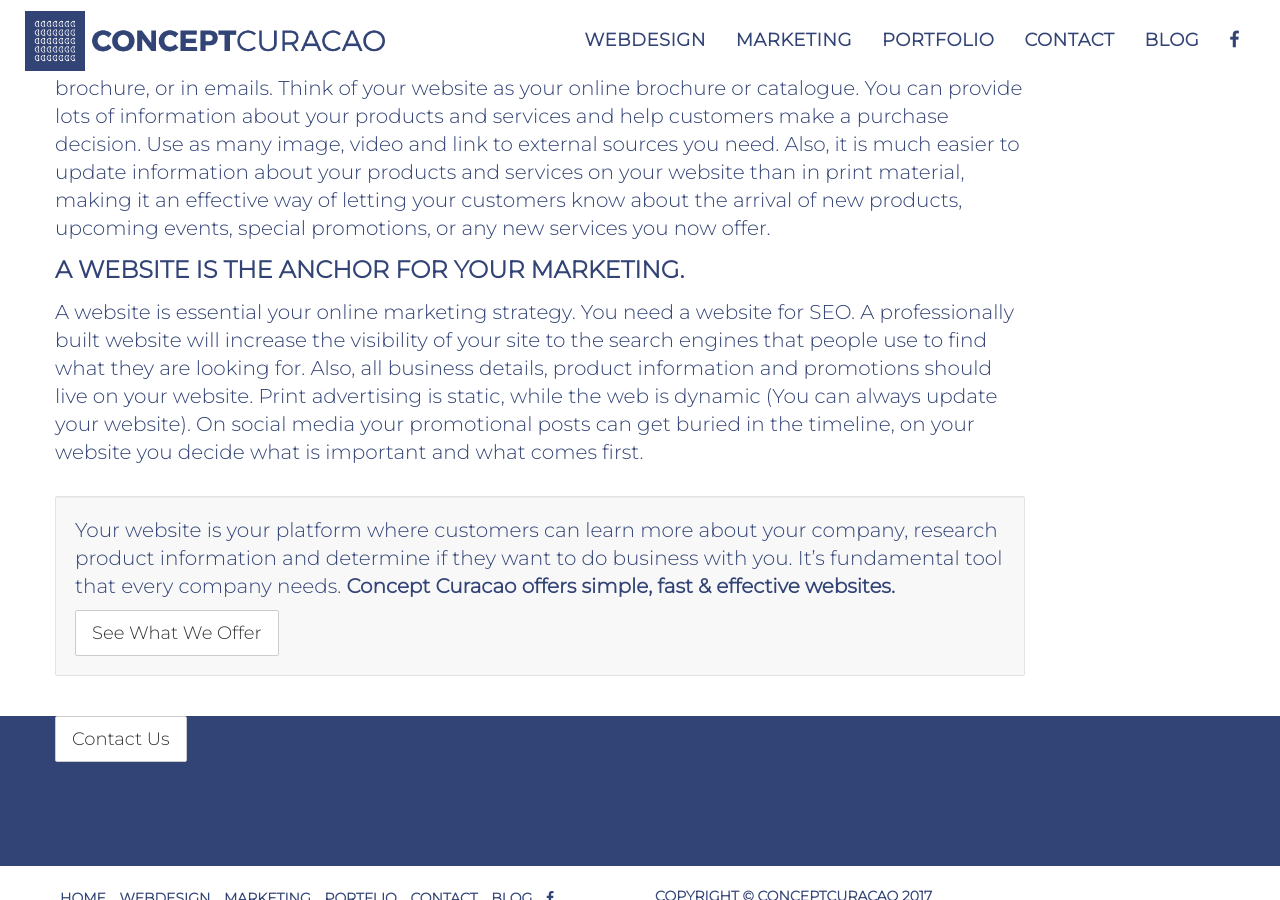
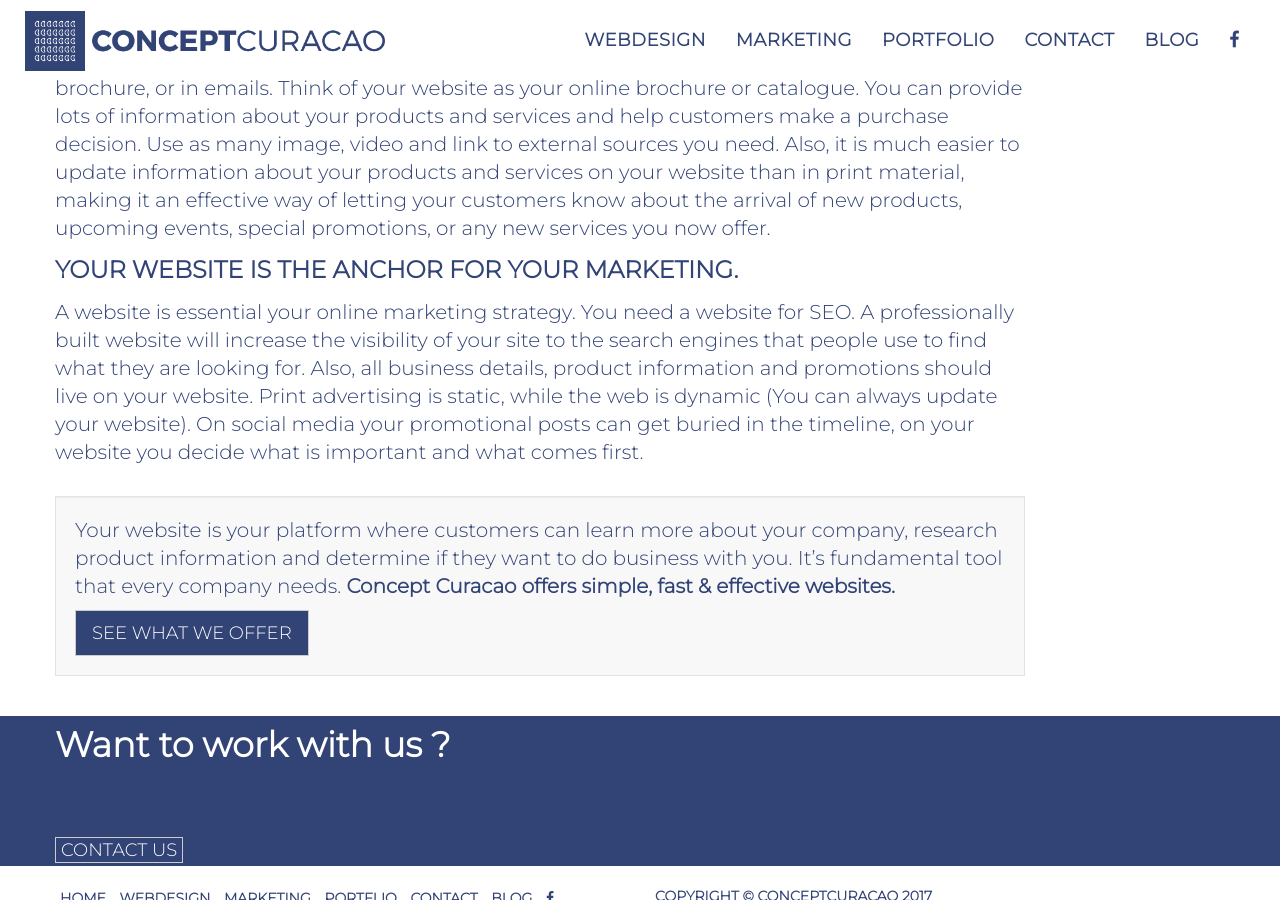
Before and after one commit to devbox02/conceptcuracao, a Jekyll site: the page built from blog.html, in a window 1280 px wide and 900 px high, scrolled down 1356 px. Built offline with Jekyll 4.4.1, drawn with Linux system fonts in a browser that asks for light colours.

Commit message:
content03

```diff
--- a/_config.yml
+++ b/_config.yml
@@ -3,7 +3,7 @@
 title: Concept Curacao
 description:
 baseurl: "" #
-url: "http://conceptcuracao.com" #
+url: "https://conceptcuracao.com/" #
 
 # Build settings
 markdown: kramdown
--- a/blog.html
+++ b/blog.html
@@ -33,7 +33,7 @@ permalink: blog
                 <p>When you own your website, you are in control of both the content you produce and the platform you maintain. It is a risk to rely solely on third-party platforms like facebook. You are at their mercy. Do you remember Facebook 10 years ago? Do you remember Instagram 5 years ago? Social Media platforms are always changing. They are also limited. Let’s take a look at facebook, branding-wise you are limited to a profile picture, a cover and an about section. You also play by Facebook rules. They can close your account, change their policies, or change their algorithm influencing your ability to connect with your customers. By building your own website, you ensure complete control of you online destiny.</p>
                 <h2>Communicate effectively with no limitations.</h2>
                 <p>Your website communicates with customers 24 hours a day, 7 days a week, 365 days a year. Providing information to your customers takes time, whether it is on the phone, face-to-face, in a brochure, or in emails. Think of your website as your online brochure or catalogue. You can provide lots of information about your products and services and help customers make a purchase decision. Use as many image, video and link to external sources you need. Also, it is much easier to update information about your products and services on your website than in print material, making it an effective way of letting your customers know about the arrival of new products, upcoming events, special promotions, or any new services you now offer.</p>
-                <h2>A website is the anchor for your marketing.</h2>
+                <h2>Your website is the anchor for your marketing.</h2>
                 <p>A website is essential your online marketing strategy. You need a website for SEO. A professionally built website will increase the visibility of your site to the search engines that people use to find what they are looking for. Also, all business details, product information and promotions should live on your website. Print advertising is static, while the web is dynamic (You can always update your website). On social media your promotional posts can get buried in the timeline, on your website you decide what is important and what comes first.</p><br>
                 <div class="well">
                 <p>Your website is your platform where customers can learn more about your company, research product information and determine if they want to do business with you. It’s fundamental tool that every company needs.
@@ -49,8 +49,14 @@ permalink: blog
 <section id="space">
     <div class="container capped">
         <div class="row">
-            <div class="col-lg-6">
-                <a href="{{site.url}}/contact" type="button" class="btn btn-default btn-lg">Contact Us</a>
+            <div class="col-lg-6 col-sm-6">
+                <h3>Want to work with us ?</h3>
+                <p>
+                Our mission is to help every businesses succeed in the new competitive digital landscape.
+                </p>
+            <a href="{{site.url}}/contact" type="button" class="btn btn-default btn-lg blue">Contact Us</a>
+            </div>
+            <div class="col-lg-6 col-sm-6">
             </div>
         </div>
     </div>
--- a/css/new-design.css
+++ b/css/new-design.css
@@ -43,12 +43,12 @@ line-height: 1.4;
 #blog-end {
 
 }
-h4{
+#blog-body h4{
 font-size: 32px;
 font-weight: 700;
 margin: 0px 0px 0px 10px;
 }
-h5{
+#blog-body h5{
 font-size: 64px;
 font-weight: 700;
 margin: 0px 0px 0px 0px;
@@ -64,13 +64,32 @@ background-color: #324376;
 padding: 0px 5px;
 color: white;
 }
+.btn-default {
+background-color: #324376;
+border-radius: 0px;
+color: white;
+font-weight: 400;
+text-transform: uppercase;
+}
+.btn-default:hover{
+border-radius: 0px;
+color: #324376;
+}
 .well {
-border-radius: 2px;
+border-radius: 0px;
 background-color: #f8f8f8;
 }
 .well h2{
 margin-top: 0px;
 }
 .form-control {
-border-radius: 2px;
+border-radius: 0px;
 }
+@media(max-width:400px) {
+    #blog-body h4{
+    font-size: 24px;
+    }
+    #blog-body h5{
+    font-size: 48px;
+    }
+}
--- a/portfolio.html
+++ b/portfolio.html
@@ -39,11 +39,6 @@ permalink: portfolio
                 <h3></h3>
             </div>
             <div class="col-lg-6 col-sm-6">
-                <h3></h3>
-                <p>
-                <i class="fa fa-envelope fa-1x" aria-hidden="true"></i>
-                <br>
-                </p>
             </div>
         </div>
     </div>
```
